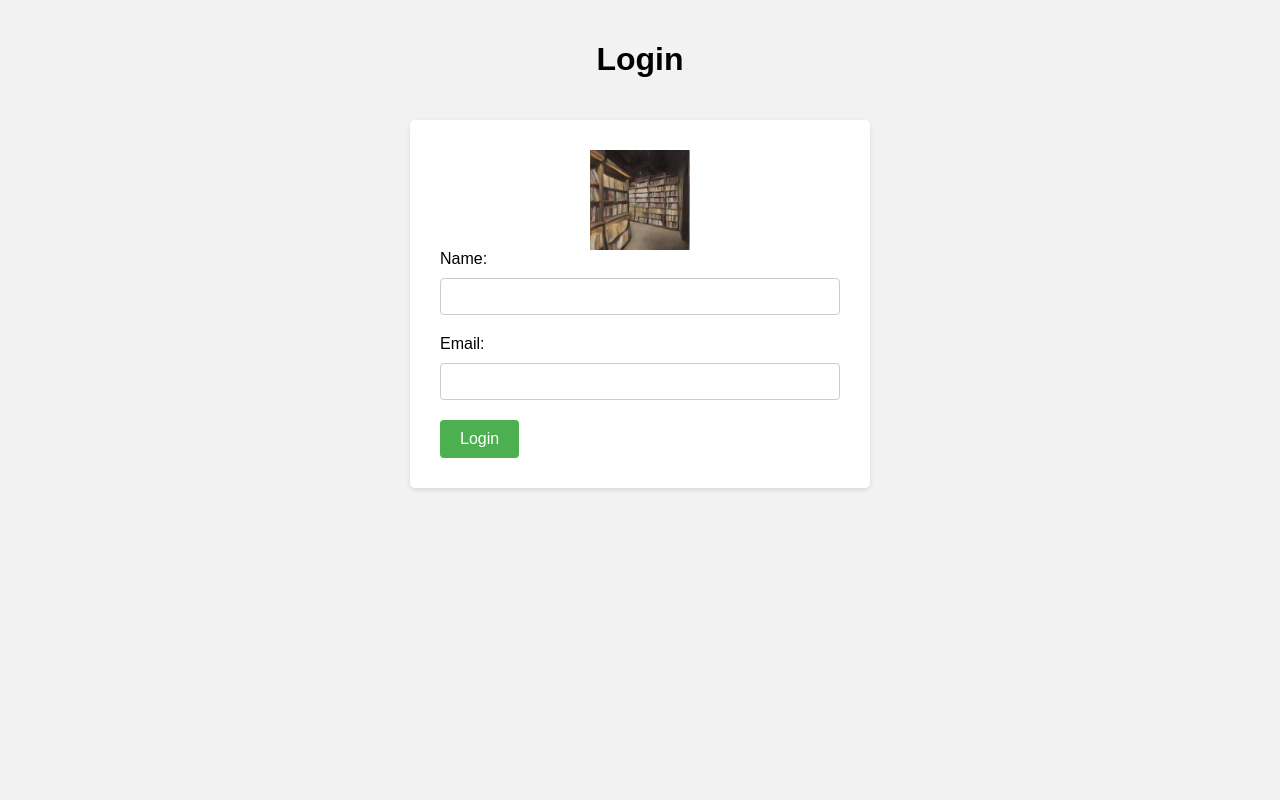
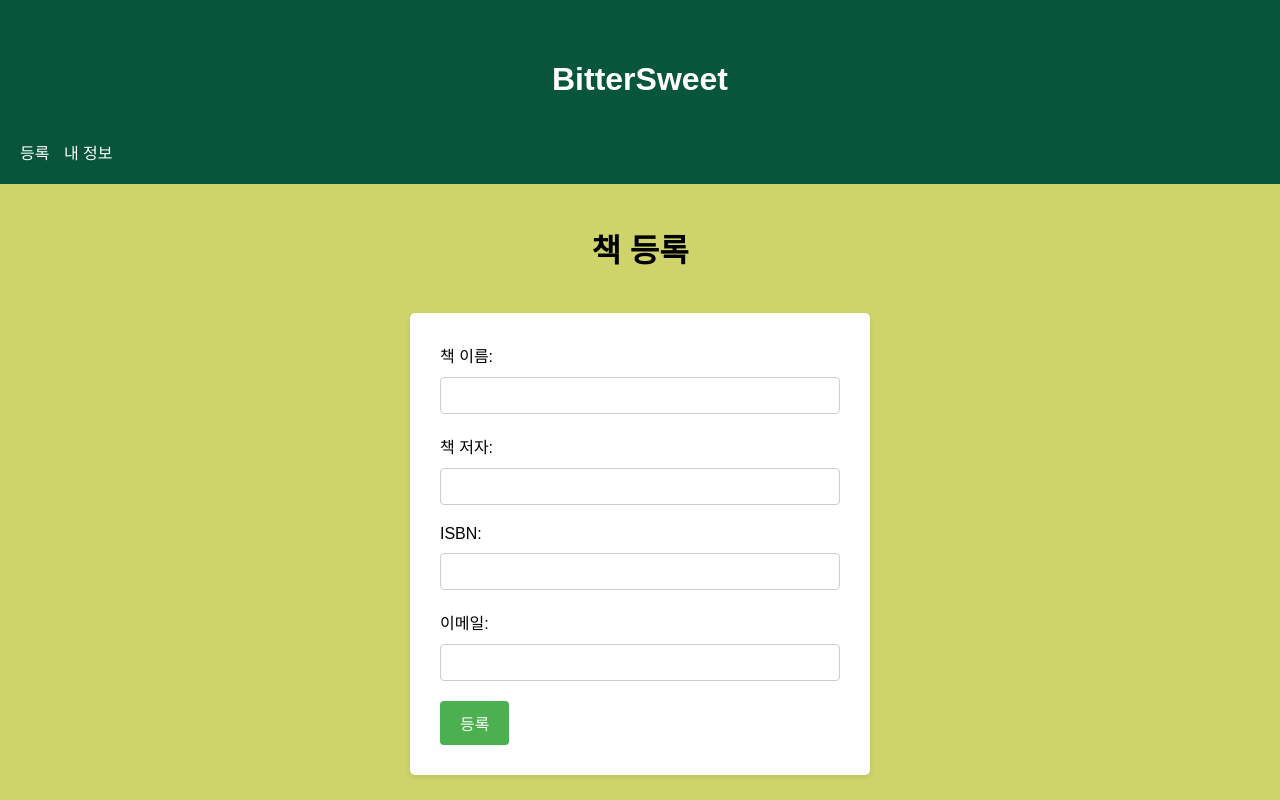
Before and after one commit to BittersweetHackaton2023/BookSharing, a Django app: template webproject/book/templates/book/login.html in a window 1280 px wide. Run offline with Django 4.2, Linux system fonts and the light colour scheme; the template is opened without the code that fills it, so the values that code supplies are empty.

Commit message:
register.html 구현

```diff
--- a/webproject/book/templates/book/login.html
+++ b/webproject/book/templates/book/login.html
@@ -2,13 +2,40 @@
 <html>
 <head>
   <meta charset="UTF-8">
-  <title>Login</title>
+  <title>책 등록</title>
   <style>
     body {
       font-family: Arial, sans-serif;
-      background-color: #f2f2f2;
+      background-color: #CED46A;;
       margin: 0;
       padding: 0;
+    }
+
+    .Header {
+      background-color: #07553B;
+      color: #fff;
+      padding: 20px;
+    }
+
+    .Header h1 a {
+      color: #fff;
+      text-decoration: none;
+    }
+
+    .Header nav ul {
+      list-style-type: none;
+      margin: 0;
+      padding: 0;
+    }
+
+    .Header nav ul li {
+      display: inline-block;
+      margin-right: 10px;
+    }
+
+    .Header nav ul li a {
+      color: #fff;
+      text-decoration: none;
     }
 
     h1 {
@@ -16,7 +43,7 @@
       padding: 20px 0;
     }
 
-    .login-form {
+    .register-form {
       max-width: 400px;
       margin: 0 auto;
       background-color: #fff;
@@ -25,13 +52,13 @@
       box-shadow: 0 2px 5px rgba(0, 0, 0, 0.1);
     }
 
-    label {
+    .register-form label {
       display: block;
       margin-bottom: 10px;
     }
 
-    input[type="text"],
-    input[type="email"] {
+    .register-form input[type="text"],
+    .register-form input[type="email"] {
       width: 100%;
       padding: 10px;
       border: 1px solid #ccc;
@@ -40,7 +67,7 @@
       margin-bottom: 20px;
     }
 
-    input[type="submit"] {
+    .register-form input[type="submit"] {
       background-color: #4CAF50;
       color: #fff;
       padding: 10px 20px;
@@ -50,25 +77,39 @@
       font-size: 16px;
     }
 
-    input[type="submit"]:hover {
+    .register-form input[type="submit"]:hover {
       background-color: #45a049;
     }
   </style>
 </head>
 <body>
-  <h1>Login</h1>
-  <div class="login-form">
-    <img src="../image/bg2.png" alt="Background Image" style="display: block; margin: 0 auto" width="100" height="100"; >
+  <header class="Header">
+    <h1><a href="#">BitterSweet</a></h1>
+    <nav>
+      <ul>
+        <li><a href="#">등록</a></li>
+        <li><a href="#">내 정보</a></li>
+      </ul>
+    </nav>
+  </header>
 
-    <form action="/login" method="POST">
-      <label for="name">Name:</label>
-      <input type="text" id="name" name="name" required>
+  <h1>책 등록</h1>
+  <div class="register-form">
+    <form action="{% url 'register' %}" method="post">
 
-      <label for="email">Email:</label>
+      <label for="book_name">책 이름:</label>
+      <input type="text" id="book_name" name="book_name" required>
+
+      <label for="author">책 저자:</label>
+      <input type="text" id="author" name="author" required>
+
+      <label for="isbn">ISBN:</label>
+      <input type="text" id="isbn" name="isbn" required>
+
+      <label for="email">이메일:</label>
       <input type="email" id="email" name="email" required>
 
-      <input type="submit" value="Login">
+      <input type="submit" value="등록">
     </form>
   </div>
 </body>
-</html>
```
Also changed, not shown: webproject/book/templates/book/register.html (added, +26 -0 lines).
